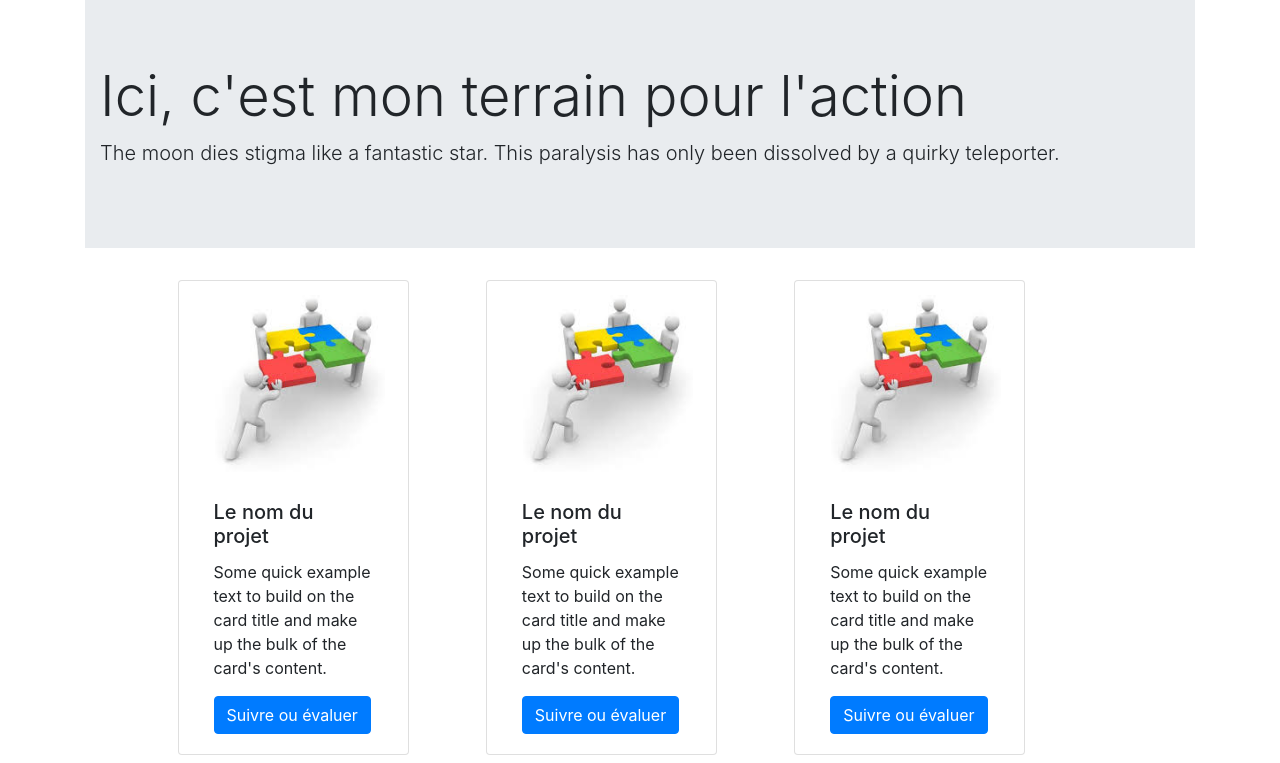
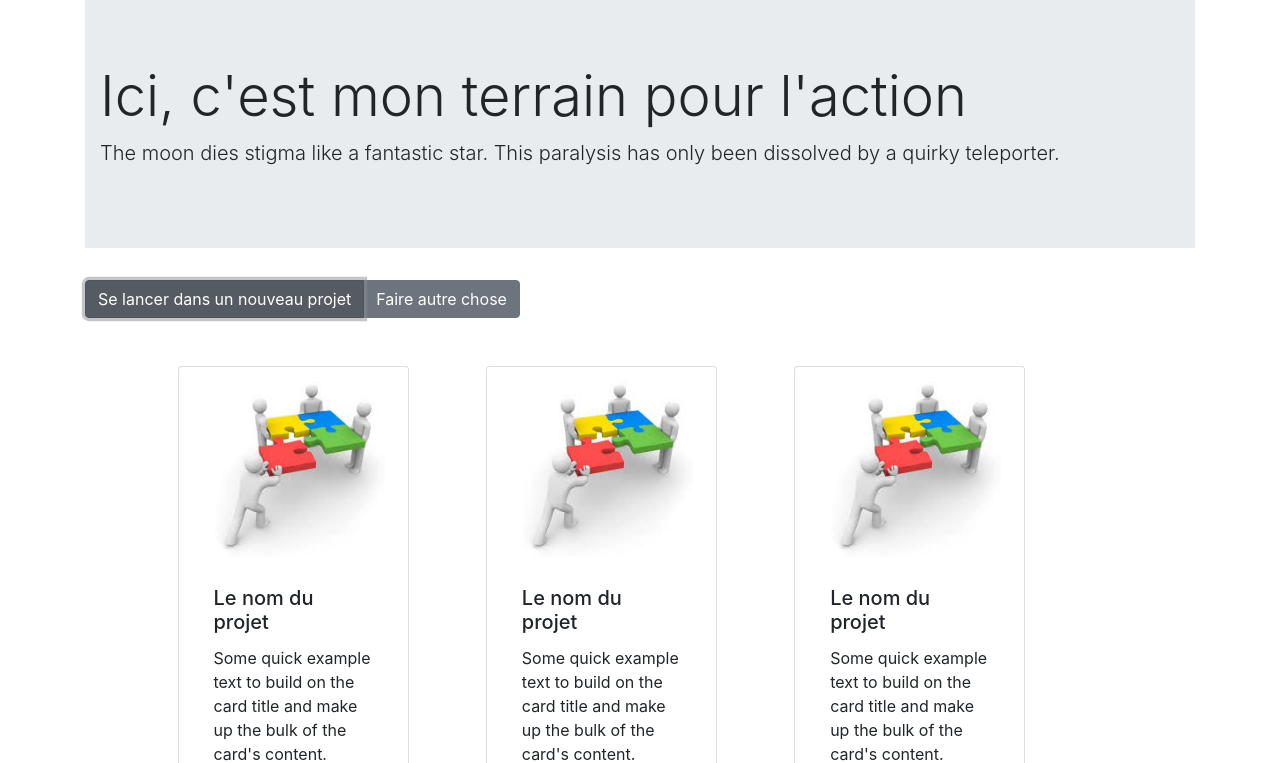
Before and after one commit to lulemoin/OA-OI, a CodeIgniter 4 app: template project-root/app/Views/project_view.php in a window 1280 px wide. Shown: the part 57-820 px from the top of the page. Run offline with PHP 8.4 and a stand-in for CodeIgniter, Linux system fonts and the light colour scheme; the template is opened without the code that fills it, so the values that code supplies are empty; some libraries are stand-ins or nearby versions.

Commit message:
dernier 16/10

```diff
--- a/project-root/app/Views/project_view.php
+++ b/project-root/app/Views/project_view.php
@@ -9,6 +9,16 @@
         <p class="lead">The moon dies stigma like a fantastic star. This paralysis has only been dissolved by a quirky teleporter. </p>
     </div>
 </div>
+
+<div class="btn-group btn-group-toggle mb-5" data-toggle="buttons">
+    <label class="btn btn-secondary">
+        <input type="radio" name="options" id="option1" checked> Se lancer dans un nouveau projet
+    </label>
+    <label class="btn btn-secondary">
+        <input type="radio" name="options" id="option2"> Faire autre chose
+    </label>
+</div>
+
 <?php for($j=0; $j<3 ; $j++): ?>
 
     <div class="container col-md-10">
```
